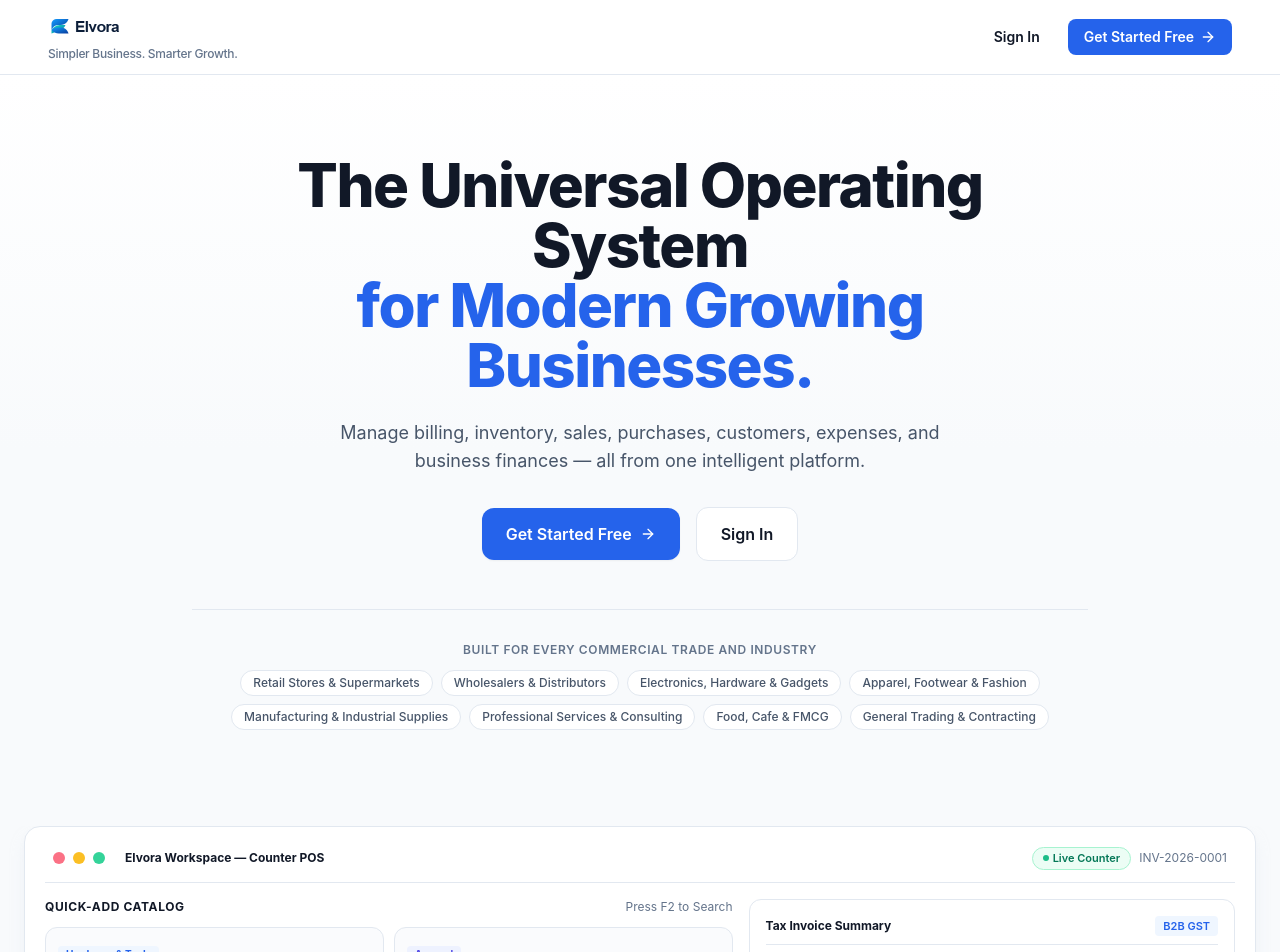
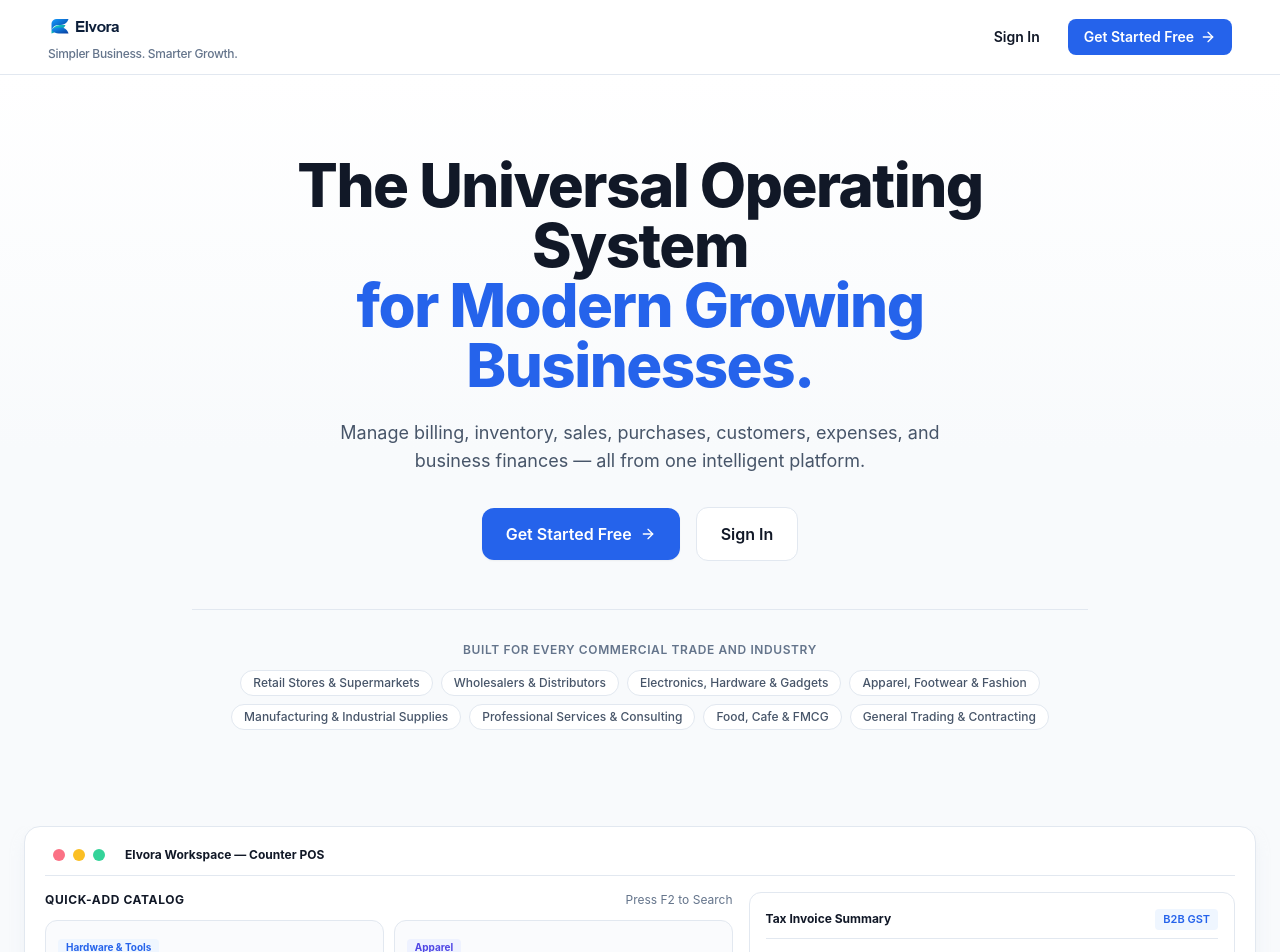
Before and after one commit to rishii555/Elvora, a Next.js app: page / in a window 1280 px wide. Shown: the top 952 px of the page. Built offline with nearby package versions, Linux system fonts and the light colour scheme; no server answers.

Commit message:
refactor(landing): remove Live Counter badge and invoice number from UI preview topbar

```diff
--- a/app/page.tsx
+++ b/app/page.tsx
@@ -188,13 +188,6 @@
                 <span className="h-3 w-3 rounded-full bg-amber-400" />
                 <span className="h-3 w-3 rounded-full bg-emerald-400" />
                 <span className="ml-3 text-xs font-bold text-[#111827]">Elvora Workspace — Counter POS</span>
-              </div>
-              <div className="flex items-center gap-2">
-                <span className="inline-flex items-center gap-1 rounded-full bg-emerald-50 border border-emerald-200 px-2.5 py-0.5 text-[11px] font-semibold text-emerald-700">
-                  <span className="h-1.5 w-1.5 rounded-full bg-emerald-500 animate-pulse" />
-                  Live Counter
-                </span>
-                <span className="text-xs text-[#64748B] hidden sm:inline">INV-2026-0001</span>
               </div>
             </div>
 
```
